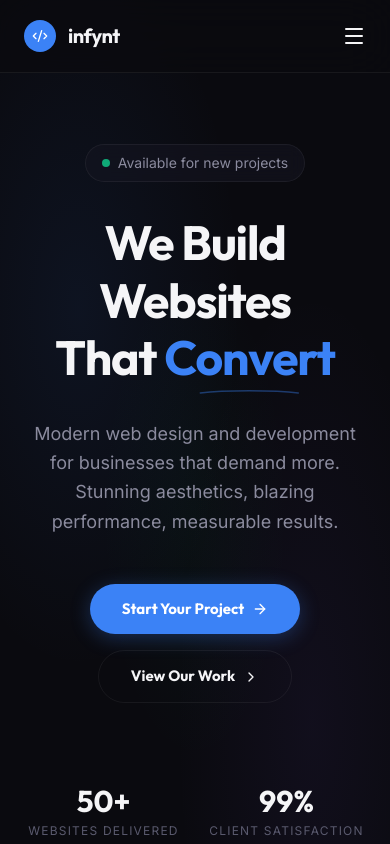
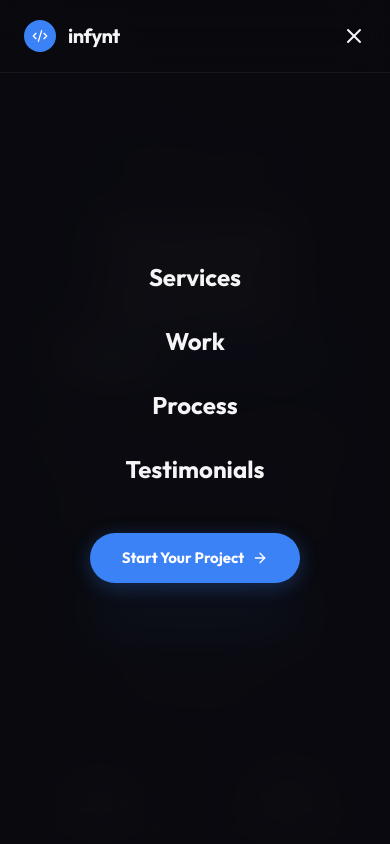
Before and after one commit to roshan-auto/website-factory, a Next.js app in the folder apps/infynt-site/: page / in a window 390 px wide. Both pictures are taken after a click on the button "Toggle menu". Shown: the top 844 px of the page. Built offline with nearby package versions, Linux system fonts and the light colour scheme.

Commit message:
feat: implement interactive mobile navigation menu
- Extracted Navbar into a dedicated React Client Component
- Added state management for the hamburger toggle
- Implemented full-screen mobile menu overlay with smooth transitions
- Integrated new Navbar into main page layout

```diff
--- /dev/null
+++ b/apps/infynt-site/app/components/Navbar.tsx
@@ -0,0 +1,58 @@
+"use client";
+
+import { useState } from "react";
+import { Code2, ArrowRight, Menu, X } from "lucide-react";
+
+export default function Navbar() {
+  const [isOpen, setIsOpen] = useState(false);
+
+  const toggleMenu = () => setIsOpen(!isOpen);
+  const closeMenu = () => setIsOpen(false);
+
+  return (
+    <>
+      <nav className="fixed top-0 inset-x-0 z-50 px-6 py-5 md:px-12 flex items-center justify-between bg-surface-base/70 backdrop-blur-xl border-b border-border-subtle">
+        <div className="flex items-center gap-3">
+          <div className="w-8 h-8 rounded-lg bg-accent flex items-center justify-center shrink-0 aspect-square">
+            <Code2 className="w-4 h-4 text-white" />
+          </div>
+          <span className="text-xl font-heading font-bold tracking-tight">infynt</span>
+        </div>
+
+        {/* Desktop Menu */}
+        <div className="hidden md:flex items-center gap-8 text-sm font-medium text-text-secondary">
+          <a href="#services" className="hover:text-text-primary transition-colors duration-200">Services</a>
+          <a href="#work" className="hover:text-text-primary transition-colors duration-200">Work</a>
+          <a href="#process" className="hover:text-text-primary transition-colors duration-200">Process</a>
+          <a href="#testimonials" className="hover:text-text-primary transition-colors duration-200">Testimonials</a>
+          <a href="#contact" className="btn-primary !py-2.5 !px-5 !text-sm">
+            Start Your Project
+            <ArrowRight className="w-3.5 h-3.5" />
+          </a>
+        </div>
+
+        {/* Mobile Hamburger */}
+        <button
+          onClick={toggleMenu}
+          className="md:hidden text-text-primary hover:text-accent transition-colors"
+          aria-label="Toggle menu"
+        >
+          {isOpen ? <X className="w-6 h-6" /> : <Menu className="w-6 h-6" />}
+        </button>
+      </nav>
+
+      {/* Mobile Menu Overlay */}
+      {isOpen && (
+        <div className="fixed inset-0 z-40 bg-surface-base/95 backdrop-blur-xl md:hidden flex flex-col items-center justify-center text-center space-y-8 animate-fade-in-up">
+          <a href="#services" onClick={closeMenu} className="text-2xl font-heading font-bold hover:text-accent transition-colors">Services</a>
+          <a href="#work" onClick={closeMenu} className="text-2xl font-heading font-bold hover:text-accent transition-colors">Work</a>
+          <a href="#process" onClick={closeMenu} className="text-2xl font-heading font-bold hover:text-accent transition-colors">Process</a>
+          <a href="#testimonials" onClick={closeMenu} className="text-2xl font-heading font-bold hover:text-accent transition-colors">Testimonials</a>
+          <a href="#contact" onClick={closeMenu} className="btn-primary mt-4">
+            Start Your Project <ArrowRight className="w-4 h-4" />
+          </a>
+        </div>
+      )}
+    </>
+  );
+}
--- a/apps/infynt-site/app/page.tsx
+++ b/apps/infynt-site/app/page.tsx
@@ -19,6 +19,7 @@ import {
   Clock,
 } from "lucide-react";
 import ContactForm from "./components/ContactForm";
+import Navbar from "./components/Navbar";
 
 /* =============================================
    Data
@@ -131,29 +132,7 @@ export default function Home() {
   return (
     <main className="min-h-screen w-full relative h-auto">
       {/* ── Navigation ── */}
-      <nav className="fixed top-0 inset-x-0 z-50 px-6 py-5 md:px-12 flex items-center justify-between bg-surface-base/70 backdrop-blur-xl border-b border-border-subtle">
-        <div className="flex items-center gap-3">
-          <div className="w-8 h-8 rounded-lg bg-accent flex items-center justify-center shrink-0 aspect-square">
-            <Code2 className="w-4 h-4 text-white" />
-          </div>
-          <span className="text-xl font-heading font-bold tracking-tight">infynt</span>
-        </div>
-
-        <div className="hidden md:flex items-center gap-8 text-sm font-medium text-text-secondary">
-          <a href="#services" className="hover:text-text-primary transition-colors duration-200">Services</a>
-          <a href="#work" className="hover:text-text-primary transition-colors duration-200">Work</a>
-          <a href="#process" className="hover:text-text-primary transition-colors duration-200">Process</a>
-          <a href="#testimonials" className="hover:text-text-primary transition-colors duration-200">Testimonials</a>
-          <a href="#contact" className="btn-primary !py-2.5 !px-5 !text-sm">
-            Start Your Project
-            <ArrowRight className="w-3.5 h-3.5" />
-          </a>
-        </div>
-
-        <button className="md:hidden text-text-primary" aria-label="Open menu">
-          <Menu className="w-6 h-6" />
-        </button>
-      </nav>
+      <Navbar />
 
       {/* ── Hero ── */}
       <section className="gradient-mesh relative pt-36 pb-24 md:pt-48 md:pb-36 px-6 md:px-12">
```
